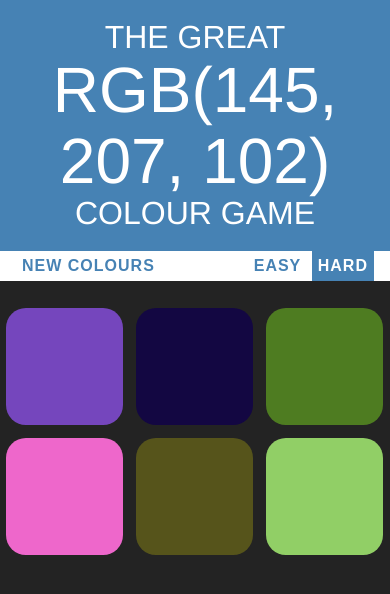
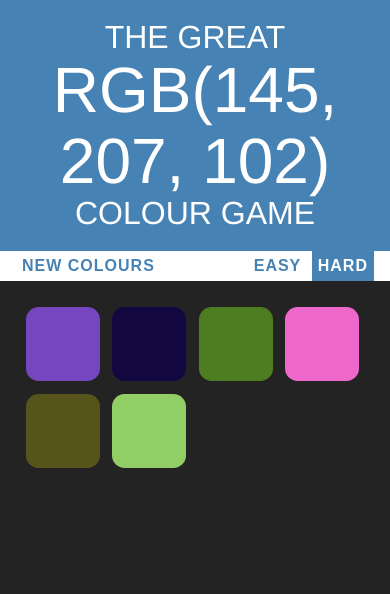
Before and after one commit to aryanthesaini/Color-Game, a plain HTML site: page index.html in a window 390 px wide. Drawn offline with Linux system fonts and the light colour scheme.

Commit message:
Update colour.css

```diff
--- a/colour.css
+++ b/colour.css
@@ -5,9 +5,9 @@ body{
 }
 
 .square{
-	width: 30%;
-	background: purple;
-	padding-bottom: 30%;
+	width: 12%;
+	/* background: purple; */
+	padding-bottom: 12%;
 	float: left;
 	margin: 1.66%;
 	border-radius: 17%;
@@ -15,8 +15,9 @@ body{
 }
 
 #container{
-    margin: 20px auto;
-	max-width: 600px;
+	margin: 20px auto;
+	max-width:100%;
+	margin-left: 100px;
 }
 
 h1{
@@ -71,3 +72,23 @@ button:hover{
 	display: inline-block;
 	width: 20%;
 }
+
+@media screen and (max-width: 768px){
+
+
+	.square{
+		width: 20%;
+		/* background: purple; */
+		padding-bottom: 20%;
+		float: left;
+		margin: 1.66%;
+		border-radius: 17%;
+		transition: background 0.5s;
+	}
+
+	#container{
+		margin: 20px auto;
+		max-width:100%;
+		margin-left: 20px;
+	}
+}
```
